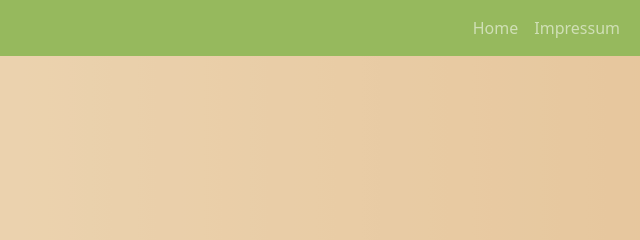
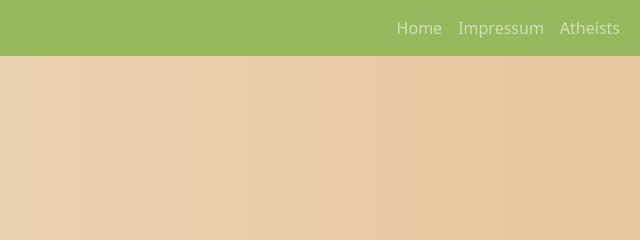
Before and after one commit to wayoftheking/wayoftheking.github.io, a plain HTML site: page index.html in a window 1280 px wide. Shown: the top 240 px of the page, 640-1280 px from the left. Drawn offline with nearby package versions, Linux system fonts and the light colour scheme.

Commit message:
Update index.html

```diff
--- a/index.html
+++ b/index.html
@@ -72,6 +72,9 @@
                     <li class="nav-item">
                         <a class="nav-link" href="#impressum" onclick="navigate(event, 'impressum.html')">Impressum</a>
                     </li>
+                    <li class="nav-item">
+                        <a class="nav-link" href="#impressum" onclick="navigate(event, 'atheists.html')">Atheists</a>
+                    </li>
                 </ul>
             </div>
         </div>
```
